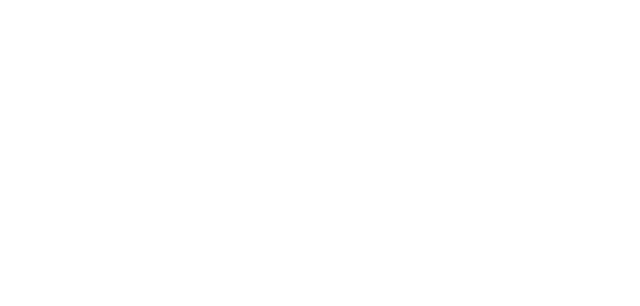
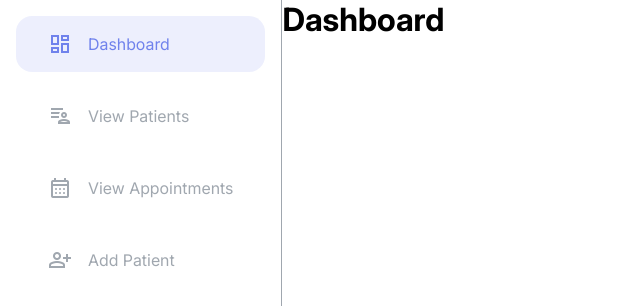
Before and after one commit to scorevi/pms-automata, a Vue app in the folder pms-project/: page /DoctorView/DoctorDashboard in a window 1280 px wide. Before the commit this address had no page. Shown: the top 306 px of the page, without its empty margins (0-640 px from the left). Built offline with nearby package versions, Linux system fonts and the light colour scheme.

Commit message:
sidebar nav design

```diff
--- a/pms-project/public/index.html
+++ b/pms-project/public/index.html
@@ -4,7 +4,8 @@
     <meta charset="utf-8">
     <meta http-equiv="X-UA-Compatible" content="IE=edge">
     <meta name="viewport" content="width=device-width,initial-scale=1.0">
-    <link rel="icon" href="<%= BASE_URL %>favicon.ico">
+    <link href="https://fonts.googleapis.com/css2?family=Material+Symbols+Outlined" rel="stylesheet" />
+
     <title><%= htmlWebpackPlugin.options.title %></title>
   </head>
   <body>
--- /dev/null
+++ b/pms-project/src/assets/styles/styles.css
@@ -0,0 +1,28 @@
+.user-view-container {
+    width: 100vw;
+    height: 100vh;
+    box-sizing: border-box;
+  }
+.side-bar-container {
+    box-sizing: border-box;
+    height: 100%;
+    border-right: 1px solid #A0A7AF;
+    padding: 1em;
+}
+.nav {
+    gap: 1em;
+}
+.nav a {
+    display: flex;
+    flex-direction: row;
+    align-items: center;
+    gap: 1em;
+    text-decoration: none;
+    color: #A0A7AF;
+    padding: 1em 2em;
+    border-radius: 1em;
+}
+.user-view-container .router-link-active {
+    background-color: var(--secondary-color);
+    color: var(--primary-color) !important;
+}
--- a/pms-project/src/main.js
+++ b/pms-project/src/main.js
@@ -4,5 +4,6 @@ import './registerServiceWorker'
 import router from './router'
 import '@/assets/styles/global.css'
 import '@/assets/styles/utilities.css'
+import '@/assets/styles/styles.css'
 
 createApp(App).use(router).mount('#app')
--- a/pms-project/src/router/doctor_routes.js
+++ b/pms-project/src/router/doctor_routes.js
@@ -1,13 +1,13 @@
-import Dashboard from '@/views/Doctor/Dashboard.vue';
+import DoctorDashboard from '@/views/Doctor/Dashboard.vue';
 import AddPatient from '@/views/Doctor/AddPatient.vue';
 import ViewAppointments from '@/views/Doctor/ViewAppointments.vue';
 import ViewPatients from '@/views/Doctor/ViewPatients.vue';
 
 const doctor_routes = [
   {
-    path: '',
+    path: 'DoctorDashboard',
     name: 'DoctorDashboard',
-    component: Dashboard,
+    component: DoctorDashboard,
   },
   {
     path: 'ViewPatients',
--- a/pms-project/src/router/index.js
+++ b/pms-project/src/router/index.js
@@ -21,12 +21,14 @@ const routes = [
     path: '/DoctorView',
     name: 'DoctorView',
     component: DoctorView,
+    redirect: '/DoctorView/DoctorDashboard',
     children: doctor_routes
   },
   {
     path: '/PatientView',
     name: 'PatientView',
     component: PatientView,
+    redirect: '/PatientView/PatientDashboard',
     children: patient_routes
   },
   doctor_routes
--- a/pms-project/src/router/patient_routes.js
+++ b/pms-project/src/router/patient_routes.js
@@ -4,7 +4,7 @@ import BookAppointment from '@/views/Patient/BookAppointment.vue';
 
 const patient_routes = [
   {
-    path: '',
+    path: 'PatientDashboard',
     name: 'PatientDashboard',
     component: Dashboard,
   },
--- a/pms-project/src/views/DoctorView.vue
+++ b/pms-project/src/views/DoctorView.vue
@@ -1,12 +1,14 @@
 <template>
-  <div>
-    <nav>
-      <router-link to="/DoctorView">Dashboard</router-link>
-      <router-link to="/DoctorView/ViewPatients">View Patients</router-link>
-      <router-link to="/DoctorView/ViewAppointments">View Appointments</router-link>
-      <router-link to="/DoctorView/AddPatient">Add Patient</router-link>
-    </nav>
-    <div>
+  <div class="user-view-container flex-row">
+    <div class="side-bar-container">
+      <nav class="nav flex-column">
+        <router-link to="/DoctorView/DoctorDashboard"><span class="material-symbols-outlined">dashboard</span>Dashboard</router-link>
+        <router-link to="/DoctorView/ViewPatients"><span class="material-symbols-outlined">patient_list</span>View Patients</router-link>
+        <router-link to="/DoctorView/ViewAppointments"><span class="material-symbols-outlined">calendar_month</span>View Appointments</router-link>
+        <router-link to="/DoctorView/AddPatient"><span class="material-symbols-outlined">person_add</span>Add Patient</router-link>
+      </nav>
+    </div>
+    <div class="content-container">
       <router-view />
     </div>
   </div>
--- a/pms-project/src/views/PatientView.vue
+++ b/pms-project/src/views/PatientView.vue
@@ -1,10 +1,12 @@
 <template>
-  <div>
-    <nav>
-      <router-link to="/PatientView">Dashboard</router-link>
-      <router-link to="/PatientView/BookAppointment">Book an Appointment</router-link>
-      <router-link to="/PatientView/ViewAppointments">View My Appointments</router-link>
-    </nav>
+  <div class="user-view-container flex-row">
+    <div class="side-bar-container">
+      <nav class="nav flex-column">
+        <router-link to="/PatientView/PatientDashboard"><span class="material-symbols-outlined">dashboard</span>Dashboard</router-link>
+        <router-link to="/PatientView/BookAppointment"><span class="material-symbols-outlined">calendar_add_on</span>Book an Appointment</router-link>
+        <router-link to="/PatientView/ViewAppointments"><span class="material-symbols-outlined">calendar_month</span>View My Appointments</router-link>
+      </nav>
+    </div>
     <div>
       <!-- Child components will be injected here -->
       <router-view />
```
